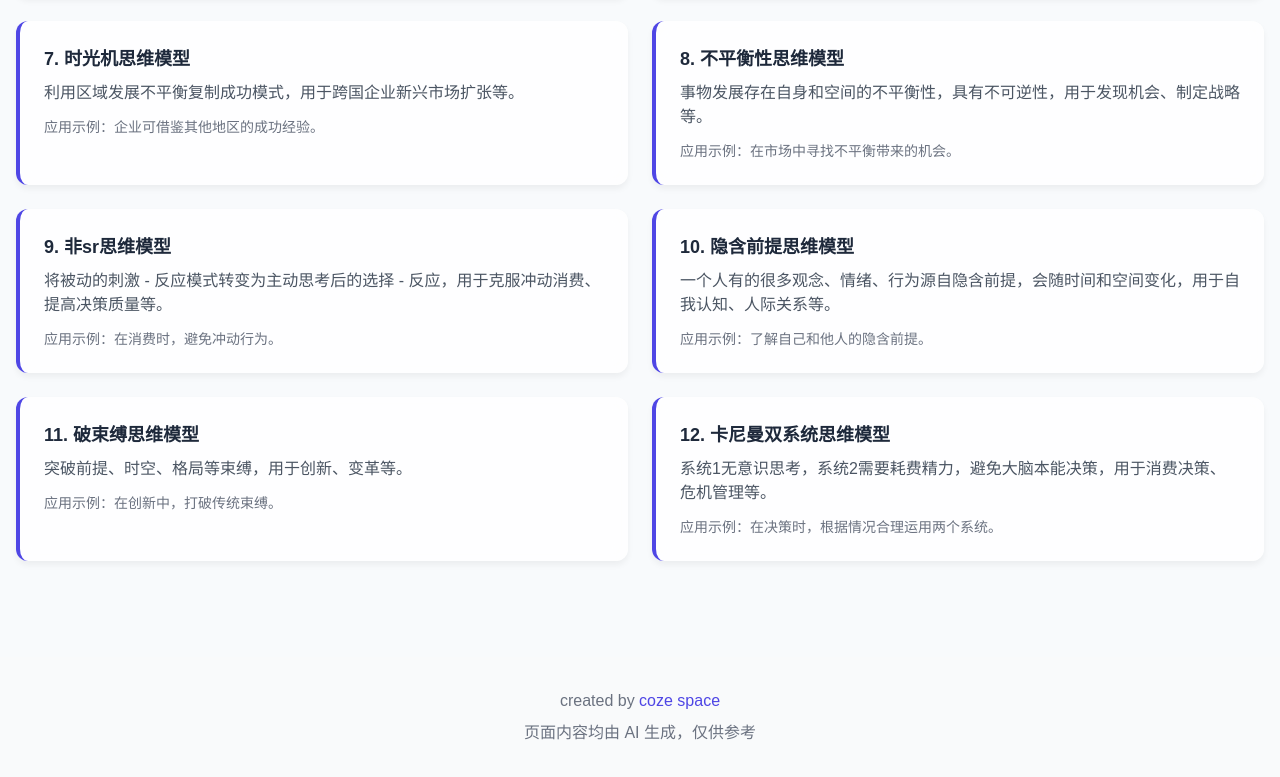
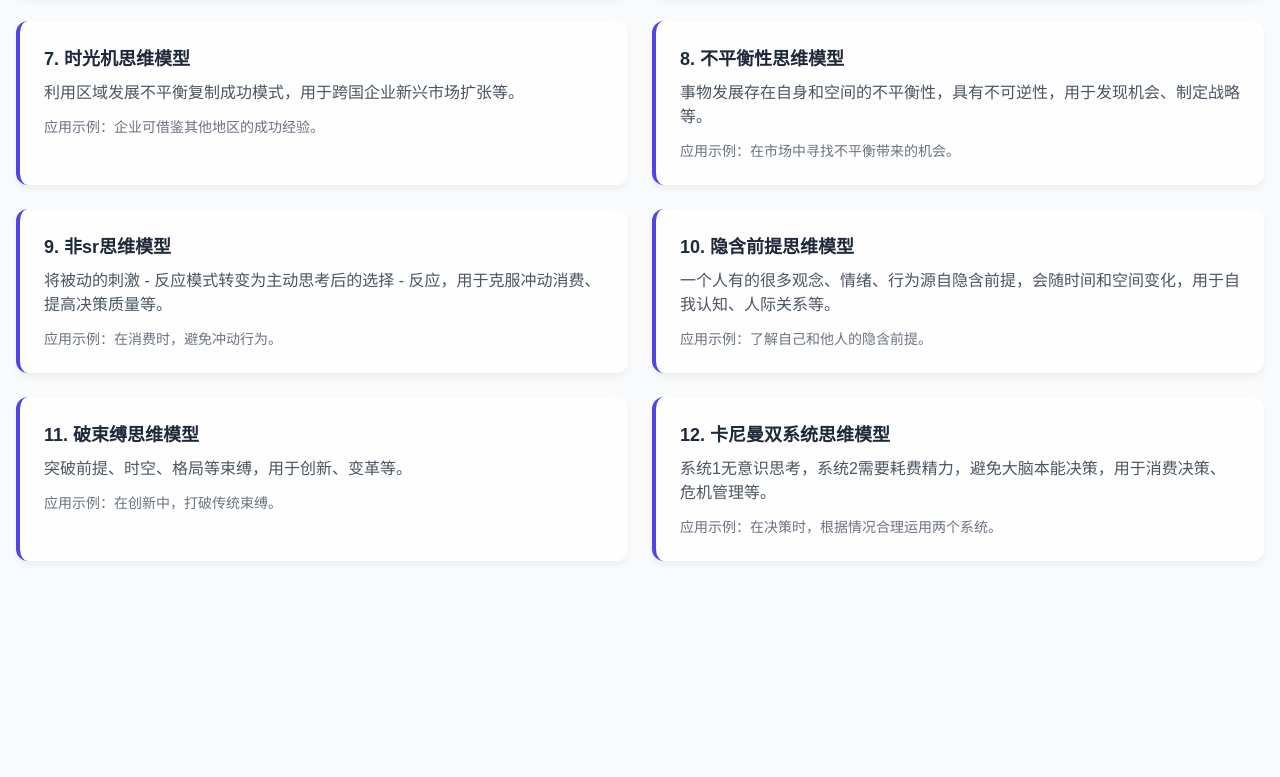
Before and after one commit to sangkobe/myweb, a plain HTML site: page index.html in a window 1280 px wide. Shown: the part 9307-10084 px from the top of the page. After the commit the page ends 9964 px from the top, so only its background shows below. Drawn offline with nearby package versions, Linux system fonts and the light colour scheme.

Commit message:
index.html

```diff
--- a/index.html
+++ b/index.html
@@ -778,12 +778,6 @@
     </main>
 
     <!-- 页脚 -->
-    <footer class="bg-gray-50 py-8">
-        <div class="container mx-auto px-4 text-center text-gray-500">
-            <p>created by <a href="https://space.coze.cn" class="text-indigo-600 hover:text-indigo-800">coze space</a></p>
-            <p class="mt-2">页面内容均由 AI 生成，仅供参考</p>
-        </div>
-    </footer>
 
     <script>
         // 移动端菜单切换
```
